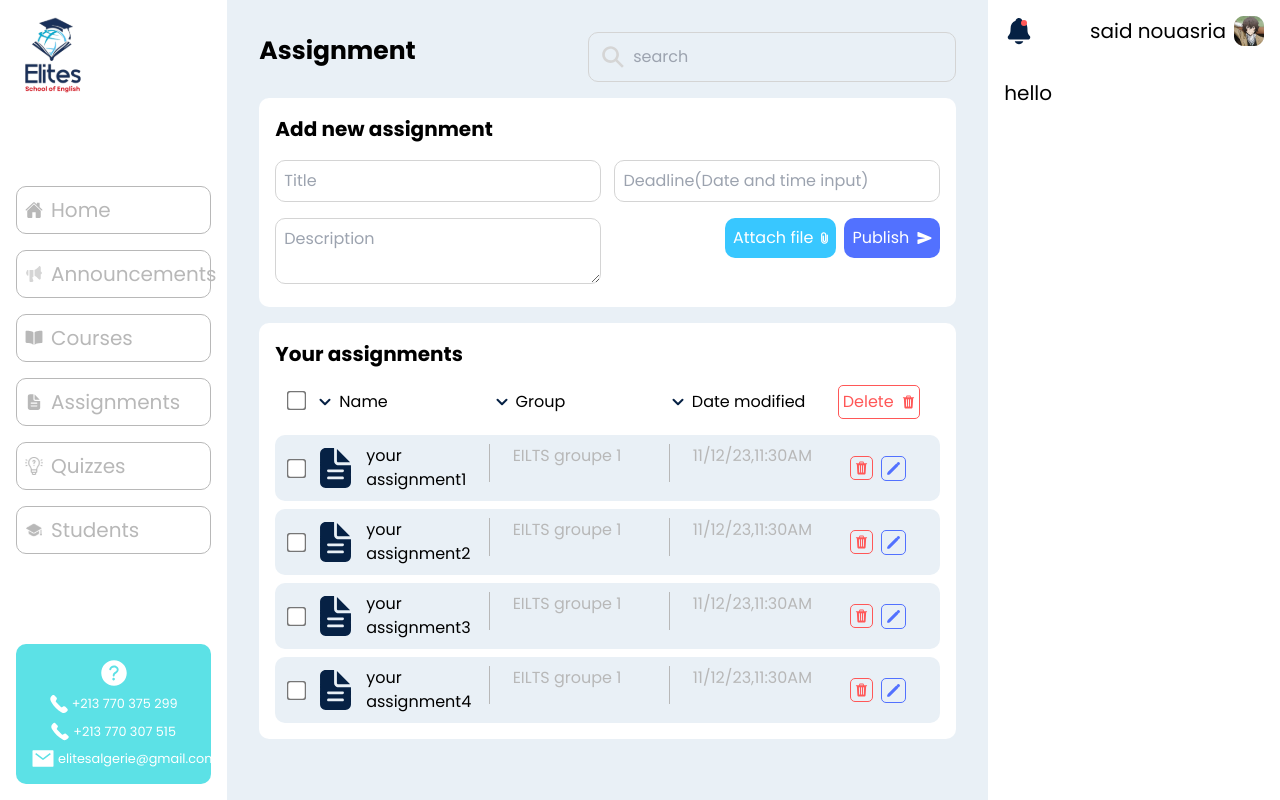
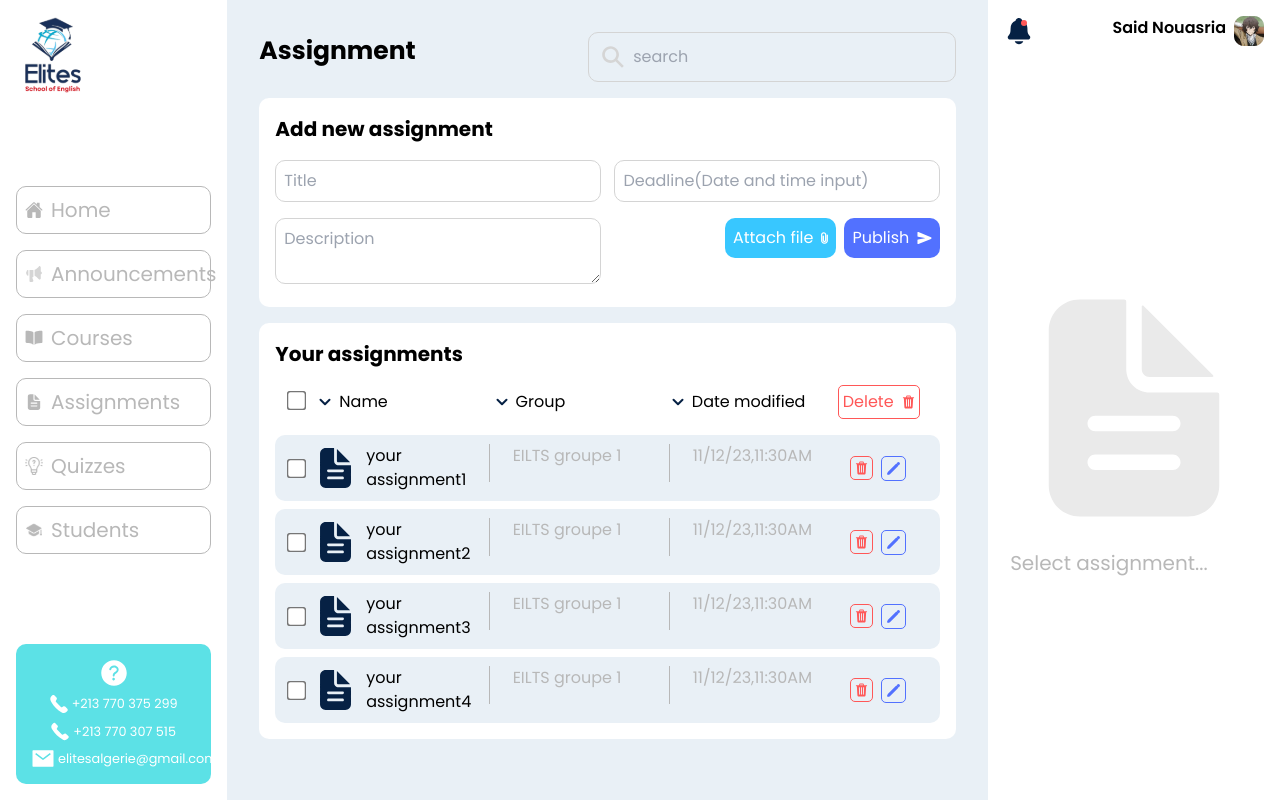
Before and after one commit to ImedBousakhria/E-LEARNING-Platform-project-2cp, a React (Vite) app in the folder client/: page /Teacher/assignment in a window 1280 px wide. Built offline with nearby package versions, Linux system fonts and the light colour scheme.

Commit message:
assignment notificaiton seciton

```diff
--- a/client/src/components/Assignmentnotificationelement.jsx
+++ b/client/src/components/Assignmentnotificationelement.jsx
@@ -1,10 +1,14 @@
 import React from "react";
 import Deleteassignment from "./Deleteassignment";
 import Editassignment from "./Editassignment";
+import Submissionelement from "./Submissionelement";
+import profileholder from '../assets/profile/profileholder.png' ;
+
 
 const Assignmentnotificationelement = ({ element }) => {
   console.log(element);
   return (
+    <div className="flex flex-col gap-6">
       <div className="flex flex-col gap-2">
         <div className="flex items-center justify-between">
           <h2 className="text-[1rem]  font-semibold ">{element.name}</h2>
@@ -22,7 +26,9 @@ const Assignmentnotificationelement = ({ element }) => {
           <div className="flex justify-between gap-[2%]">
             <div className="max-w-[28%] text-darkgray">
               <p className="text-[1rem]">Deadline: </p>
-            <p className="font-light break-all text-[1rem]  ">{element.deadline}</p>
+              <p className="break-all text-[1rem] font-light  ">
+                {element.deadline}
+              </p>
             </div>
             <div className="flex basis-[70%] gap-[2%]">
               {element.images.map((Element) => (
@@ -34,6 +40,22 @@ const Assignmentnotificationelement = ({ element }) => {
           </div>
         </div>
       </div>
+      <div className="flex flex-col gap-3">
+        <div>
+          <h2 className="text-[1rem]  font-semibold ">Submissions</h2>
+        </div>
+        <div className="flex flex-col gap-3">
+          {element.submissions.map((Element) => {
+            return (
+              <Submissionelement
+                profilepicture={profileholder}
+                person={Element.name}
+              />
+            );
+          })}
+        </div>
+      </div>
+    </div>
   );
 };
 
--- /dev/null
+++ b/client/src/components/Editportel.jsx
@@ -0,0 +1,20 @@
+import React, { useContext } from 'react'
+import { IndexElementContext } from '../teacher Assignment/Teacherassignment';
+
+const Editportel = () => {
+
+  const [indexElement, ] = useContext(IndexElementContext) ;
+
+  return (
+    <div className="basis-[60%]">
+      <div>
+        <h1 className="text-[25px]">Assignment</h1>
+      </div>
+      <div>
+
+      </div>
+    </div>
+  );
+}
+
+export default Editportel
--- a/client/src/components/GetStarted.jsx
+++ b/client/src/components/GetStarted.jsx
@@ -1,14 +1,18 @@
 import React from 'react'
 import rightarrow from '../assets/icons/rightarrow.svg'
+import {Link} from 'react-router-dom'
 
 const GetStarted = ({text}) => {
   return (
-    <a className="flex h-full w-fit items-center rounded-[10px] bg-accent px-4 font-bold text-white">
+    <Link
+      to={"/login"}
+      className="flex h-full w-fit items-center rounded-[10px] bg-accent px-4 font-bold text-white"
+    >
       {text}
       <span>
         <img src={rightarrow} />
       </span>
-    </a>
+    </Link>
   );
 }
 
--- a/client/src/components/Mark.jsx
+++ b/client/src/components/Mark.jsx
@@ -2,7 +2,7 @@ import React from 'react'
 
 const Mark = () => {
   return (
-    <button className='p-2 rounded-[10px] border-blue border text-blue'>
+    <button className='p-1 rounded-[5px] border-blue border text-blue'>
       Mark
     </button>
   )
--- a/client/src/components/Profile.jsx
+++ b/client/src/components/Profile.jsx
@@ -3,10 +3,12 @@ import React from "react";
 const Profile = ({profilepicture, person, order}) => {
   return (
     <div className="flex gap-2">
-      <div style={{order:order}}>
+      <div style={{ order: order }}>
         <img src={profilepicture} />
       </div>
-      <p className="text-black">{person}</p>
+      <p className="font-semibold capitalize text-black text-[1rem]">
+        {person}
+      </p>
     </div>
   );
 };
--- /dev/null
+++ b/client/src/components/Selectassginment.jsx
@@ -0,0 +1,13 @@
+import React from 'react'
+import selectassignment from '../assets/icons/selectassignment.svg' ;
+
+const Selectassginment = () => {
+  return (
+    <div className='flex flex-col gap-4'>
+      <img src={selectassignment} />
+      <p className='text-darkgray'>Select assignment...</p>
+    </div>
+  )
+}
+
+export default Selectassginment
--- /dev/null
+++ b/client/src/components/Submissionelement.jsx
@@ -0,0 +1,18 @@
+import React from 'react'
+import Profile from './Profile'
+import Mark from './Mark'
+import View from './View'
+
+const Submissionelement = ({profilepicture, person}) => {
+  return (
+    <div className='flex justify-between bg-primary p-2 rounded-[10px]'>
+      <Profile profilepicture={profilepicture} person={person} order={null}  />
+      <div className='flex gap-1'>
+        <Mark />
+        <View />
+      </div>
+    </div>
+  )
+}
+
+export default Submissionelement
--- a/client/src/components/View.jsx
+++ b/client/src/components/View.jsx
@@ -3,7 +3,7 @@ import eye from '../assets/icons/eye.svg' ;
 
 const View = () => {
   return (
-    <button className='py-2 px-4 border border-accent rounded-[10px] text-accent'>
+    <button className='p-1 border border-accent rounded-[5px] h-full text-accent'>
       <img src={eye} />
     </button>
   )
--- a/client/src/teacher Assignment/content/main.js
+++ b/client/src/teacher Assignment/content/main.js
@@ -121,19 +121,19 @@ export const assignmentteacher = [
         profile: profileholder,
       },
       {
-        name: "said nouasria",
+        name: "abdou deffaf",
         profile: profileholder,
       },
       {
-        name: "said nouasria",
+        name: "youcef larous",
         profile: profileholder,
       },
       {
-        name: "said nouasria",
+        name: "oussama yahiaoui",
         profile: profileholder,
       },
       {
-        name: "said nouasria",
+        name: "arzki abdou",
         profile: profileholder,
       },
     ],
--- a/client/src/teacher Assignment/src/Notification.jsx
+++ b/client/src/teacher Assignment/src/Notification.jsx
@@ -5,6 +5,7 @@ import { notificaiton } from '../content/notification';
 import { IndexElementContext } from '../Teacherassignment';
 import Assignmentnotificationelement from '../../components/Assignmentnotificationelement';
 import { assignmentteacher } from '../content/main';
+import Selectassginment from '../../components/Selectassginment';
 
 const Notification = () => {
 
@@ -16,13 +17,15 @@ const Notification = () => {
         <NotificationTeacher notificaiton={notificaiton} profile={profile} />
       </div>
 
-      {
-        indexElement?(
-         <Assignmentnotificationelement element={assignmentteacher[indexElement-1]} />
-        ):(<p>hello</p>)
-      }
-
-
+      {indexElement ? (
+        <Assignmentnotificationelement
+          element={assignmentteacher[indexElement - 1]}
+        />
+      ) : (
+        <div className='h-full flex justify-center items-center'>
+          <Selectassginment />
+        </div>
+      )}
     </div>
   );
 }
```
Lines whose indentation alone changed are shown as unchanged.
